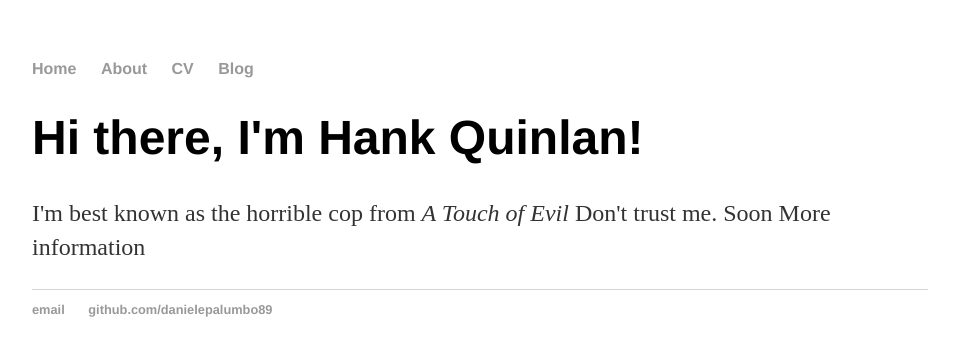
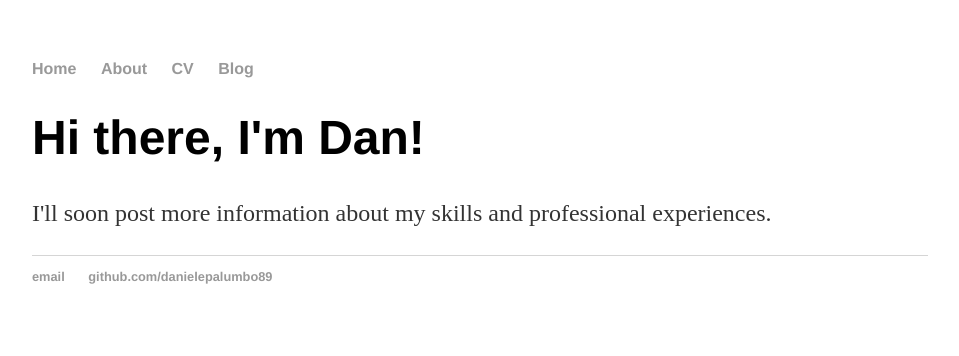
Before and after one commit to danielepalumbo89/danielepalumbo89.github.io, a Jekyll site: the page built from cv/index.html, in a window 1280 px wide. Shown: the top 356 px of the page, without its empty margins (160-1119 px from the left). Built offline with Jekyll 4.4.1, drawn with Linux system fonts in a browser that asks for light colours.

Commit message:
Update index.html

```diff
--- a/cv/index.html
+++ b/cv/index.html
@@ -1,8 +1,8 @@
 ---
 layout: default
-title: Hank Quinlan, Horrible Cop
+title: Daniele Palumbo, Data Journalist
 ---
 <div class="blurb">
-	<h1>Hi there, I'm Hank Quinlan!</h1>
-	<p>I'm best known as the horrible cop from <em>A Touch of Evil</em> Don't trust me. Soon More information </p>
+	<h1>Hi there, I'm Dan!</h1>
+	<p>I'll soon post more information about my skills and professional experiences.</p>
 </div><!-- /.blurb -->
```
